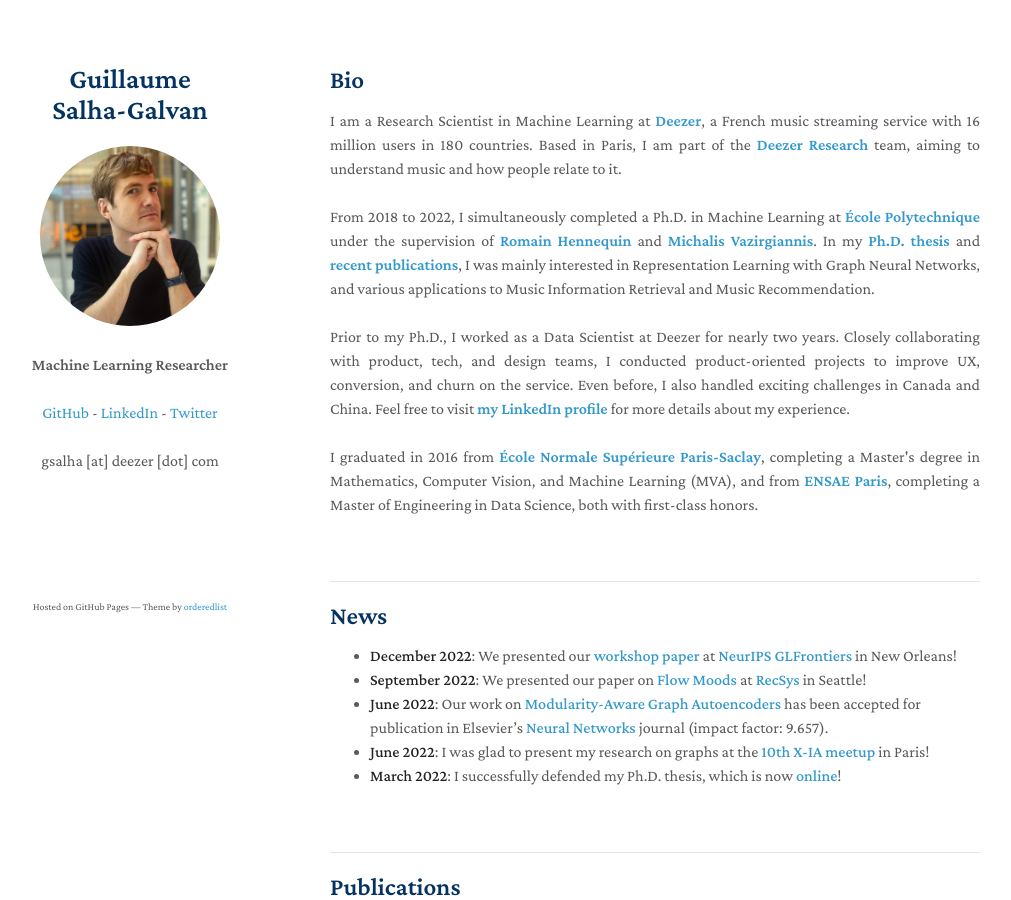
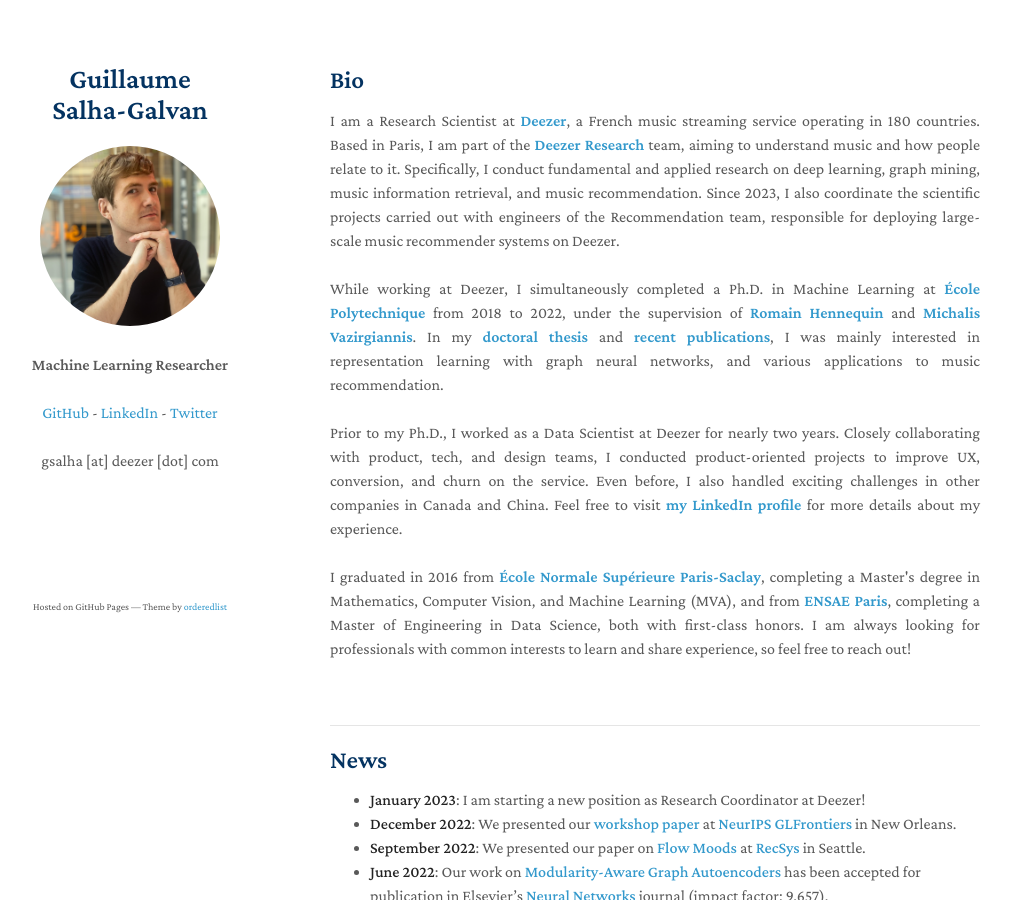
Before and after one commit to GuillaumeSalhaGalvan/GuillaumeSalhaGalvan.github.io, a Jekyll site: the page built from index.md, in a window 1280 px wide and 900 px high. Shown: the whole window, without its empty margins (140-1151 px from the left). Built offline with Jekyll 4.4.1, drawn with Linux system fonts in a browser that asks for light colours; our own code applies the rules of GitHub Pages for plain Markdown files; a script that is not in the unit is left out.

Commit message:
Update index.md

```diff
--- a/index.md
+++ b/index.md
@@ -1,14 +1,14 @@
 ## Bio
 
 
-<p style="text-align:justify">I am a Research Scientist in Machine Learning at <a href="https://deezer.com/" target="_blank"><b>Deezer</b></a>, a French music streaming service with 16 million users in 180 countries. Based in Paris, I am part of the <a href="https://research.deezer.com/" target="_blank"><b>Deezer Research</b></a> team, aiming to understand music and how people relate to it. <br><br>
+<p style="text-align:justify">I am a Research Scientist at <a href="https://deezer.com/" target="_blank"><b>Deezer</b></a>, a French music streaming service operating in 180 countries. Based in Paris, I am part of the <a href="https://research.deezer.com/" target="_blank"><b>Deezer Research</b></a> team, aiming to understand music and how people relate to it. Specifically, I conduct fundamental and applied research on deep learning, graph mining, music information retrieval, and music recommendation. Since 2023, I also coordinate the scientific projects carried out with engineers of the Recommendation team, responsible for deploying large-scale music recommender systems on Deezer.<br><br>
 
-From 2018 to 2022, I simultaneously completed a Ph.D. in Machine Learning at <a href="https://www.polytechnique.edu/en" target="_blank"><b>École Polytechnique</b></a> under the supervision of <a href="https://scholar.google.fr/citations?user=e-aOrHAAAAAJ" target="_blank"><b>Romain Hennequin</b></a> and <a href="https://scholar.google.fr/citations?user=aWGJYcMAAAAJ" target="_blank"><b>Michalis Vazirgiannis</b></a>. In my <a href="https://guillaumesalhagalvan.com/doc/phdthesis_gsalhagalvan.pdf" target="_blank"><b>Ph.D. thesis</b></a> and <a href="https://scholar.google.fr/citations?hl=fr&authuser=1&user=BFT8u-oAAAAJ" target="_blank"><b>recent publications</b></a>, I was mainly interested in Representation Learning with Graph Neural Networks, and various applications to Music Information Retrieval and Music Recommendation. <br><br>
+While working at Deezer, I simultaneously completed a Ph.D. in Machine Learning at <a href="https://www.polytechnique.edu/en" target="_blank"><b>École Polytechnique</b></a> from 2018 to 2022, under the supervision of <a href="https://scholar.google.fr/citations?user=e-aOrHAAAAAJ" target="_blank"><b>Romain Hennequin</b></a> and <a href="https://scholar.google.fr/citations?user=aWGJYcMAAAAJ" target="_blank"><b>Michalis Vazirgiannis</b></a>. In my <a href="https://guillaumesalhagalvan.com/doc/phdthesis_gsalhagalvan.pdf" target="_blank"><b>doctoral thesis</b></a> and <a href="https://scholar.google.fr/citations?hl=fr&authuser=1&user=BFT8u-oAAAAJ" target="_blank"><b>recent publications</b></a>, I was mainly interested in representation learning with graph neural networks, and various applications to music recommendation. <br><br>
 
-Prior to my Ph.D., I worked as a Data Scientist at Deezer for nearly two years. Closely collaborating with product, tech, and design teams, I conducted product-oriented projects to improve UX, conversion, and churn on the service. Even before, I also handled exciting challenges in Canada and China.
+Prior to my Ph.D., I worked as a Data Scientist at Deezer for nearly two years. Closely collaborating with product, tech, and design teams, I conducted product-oriented projects to improve UX, conversion, and churn on the service. Even before, I also handled exciting challenges in other companies in Canada and China.
 Feel free to visit <a href="https://www.linkedin.com/in/guillaumesalhagalvan/" target="_blank"><b>my LinkedIn profile</b></a> for more details about my experience. <br><br>
 
-I graduated in 2016 from <a href="http://math.ens-paris-saclay.fr/version-francaise/formations/master-mva/contenus-/master-mva-cours-2019-2020-161721.kjsp?RH=1242423437162" target="_blank"><b>École Normale Supérieure Paris-Saclay</b></a>, completing a Master's degree in Mathematics, Computer Vision, and Machine Learning (MVA), and from <a href="https://www.ensae.fr/en/" target="_blank"><b>ENSAE Paris</b></a>, completing a Master of Engineering in Data Science, both with first-class honors. </p>
+I graduated in 2016 from <a href="http://math.ens-paris-saclay.fr/version-francaise/formations/master-mva/contenus-/master-mva-cours-2019-2020-161721.kjsp?RH=1242423437162" target="_blank"><b>École Normale Supérieure Paris-Saclay</b></a>, completing a Master's degree in Mathematics, Computer Vision, and Machine Learning (MVA), and from <a href="https://www.ensae.fr/en/" target="_blank"><b>ENSAE Paris</b></a>, completing a Master of Engineering in Data Science, both with first-class honors. I am always looking for professionals with common interests to learn and share experience, so feel free to reach out! </p>
 
 <br>
 
@@ -18,8 +18,9 @@
 
 ## News
 
-- **December 2022**: We presented our **<a href="https://arxiv.org/pdf/2211.08972.pdf" target="_blank">workshop paper</a>** at **<a href="https://glfrontiers.github.io/" target="_blank">NeurIPS GLFrontiers</a>** in New Orleans!
-- **September 2022**: We presented our paper on **<a href="https://www.deezer-blog.com/press/flow-moods/" target="_blank">Flow Moods</a>** at **<a href="https://recsys.acm.org/recsys22/" target="_blank">RecSys</a>** in Seattle!
+- **January 2023**: I am starting a new position as Research Coordinator at Deezer!
+- **December 2022**: We presented our **<a href="https://arxiv.org/pdf/2211.08972.pdf" target="_blank">workshop paper</a>** at **<a href="https://glfrontiers.github.io/" target="_blank">NeurIPS GLFrontiers</a>** in New Orleans.
+- **September 2022**: We presented our paper on **<a href="https://www.deezer-blog.com/press/flow-moods/" target="_blank">Flow Moods</a>** at **<a href="https://recsys.acm.org/recsys22/" target="_blank">RecSys</a>** in Seattle.
 - **June 2022**: Our work on **<a href="https://arxiv.org/pdf/2202.00961.pdf" target="_blank">Modularity-Aware Graph Autoencoders</a>** has been accepted for publication in Elsevier's **<a href="https://www.journals.elsevier.com/neural-networks" target="_blank">Neural Networks</a>** journal (impact factor: 9.657).
 - **June 2022**: I was glad to present my research on graphs at the **<a href="https://twitter.com/researchdeezer/status/1534884094462640128" target="_blank">10th X-IA meetup</a>** in Paris!
 - **March 2022**: I successfully defended my Ph.D. thesis, which is now **<a href="https://guillaumesalhagalvan.com/doc/phdthesis_gsalhagalvan.pdf" target="_blank">online</a>**!
```
